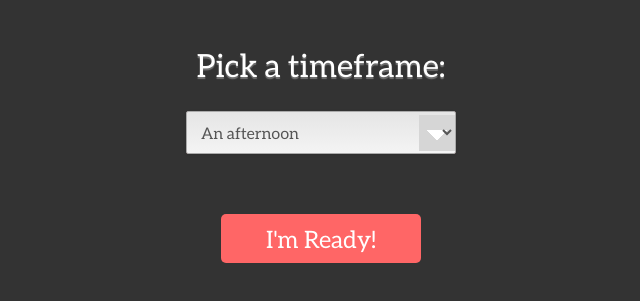
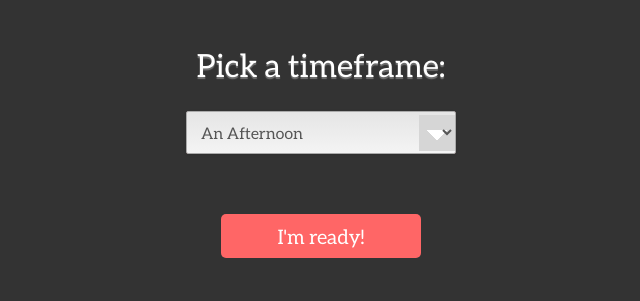
Before and after one commit to antonpantev/drift, a website: page public/index.html in a window 1280 px wide. Shown: the part 59-360 px from the top of the page, without its empty margins (319-959 px from the left). Drawn offline with nearby package versions, Linux system fonts and the light colour scheme; some packages are replaced by stand-ins of ours.

Commit message:
index fixes

```diff
--- a/public/assets/css/style.css
+++ b/public/assets/css/style.css
@@ -93,7 +93,7 @@ section {
     margin: 60px auto;
     background: #ff6666;
     color: white;
-    font-size: 1.5em;
+    font-size: 1.25em;
     /*height: 30px;*/
     width: 200px;
     text-align: center;
--- a/public/index.html
+++ b/public/index.html
@@ -45,14 +45,16 @@
       <section>
         <div id="time-selection">
           <select>
-            <option>An afternoon</option>
+            <option>An Afternoon</option>
+            <option>A Weekend</option>
+            <option>A Week</option>
           </select>
           <!-- <img src="assets/img/dropdown-mock.jpg" /> -->
         </div><!-- #time-selection -->
       </section>
       <section>
         <div id="button">
-          <button id="readyButton">I'm Ready!</button>
+          <button id="readyButton">I'm ready!</button>
         </div><!-- #button -->
       </section>
 
```
